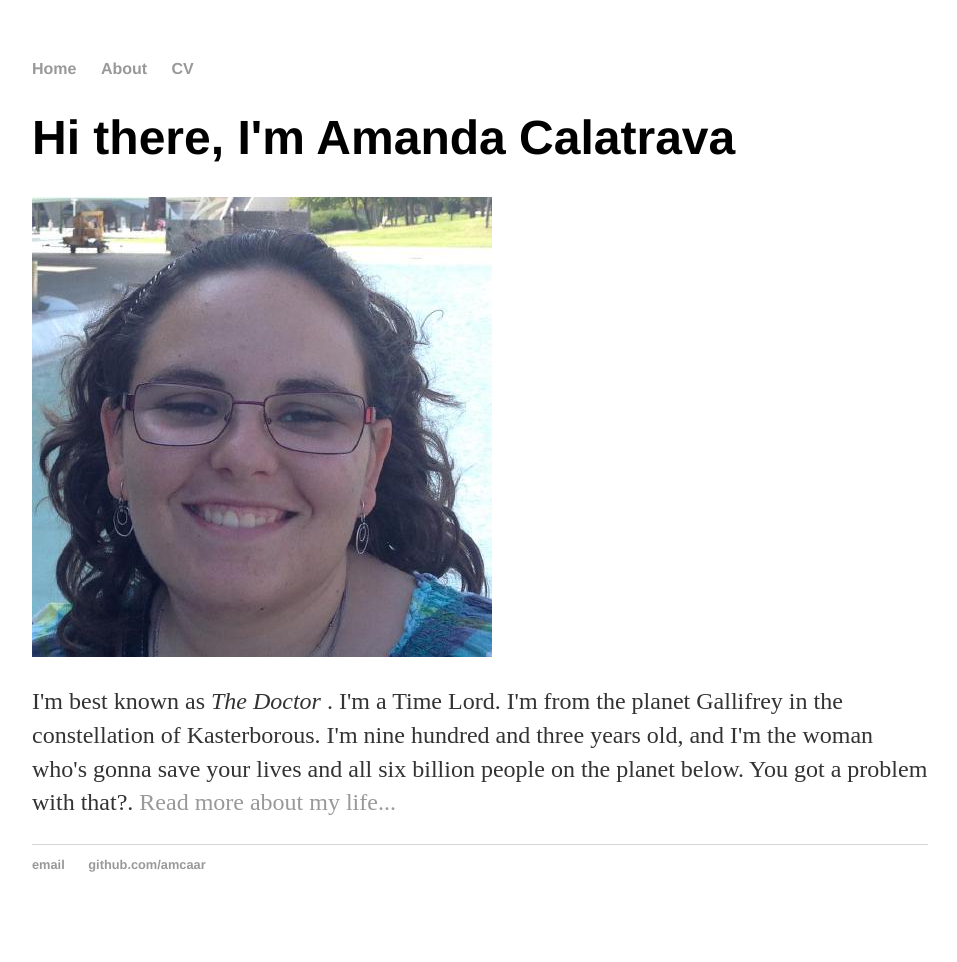
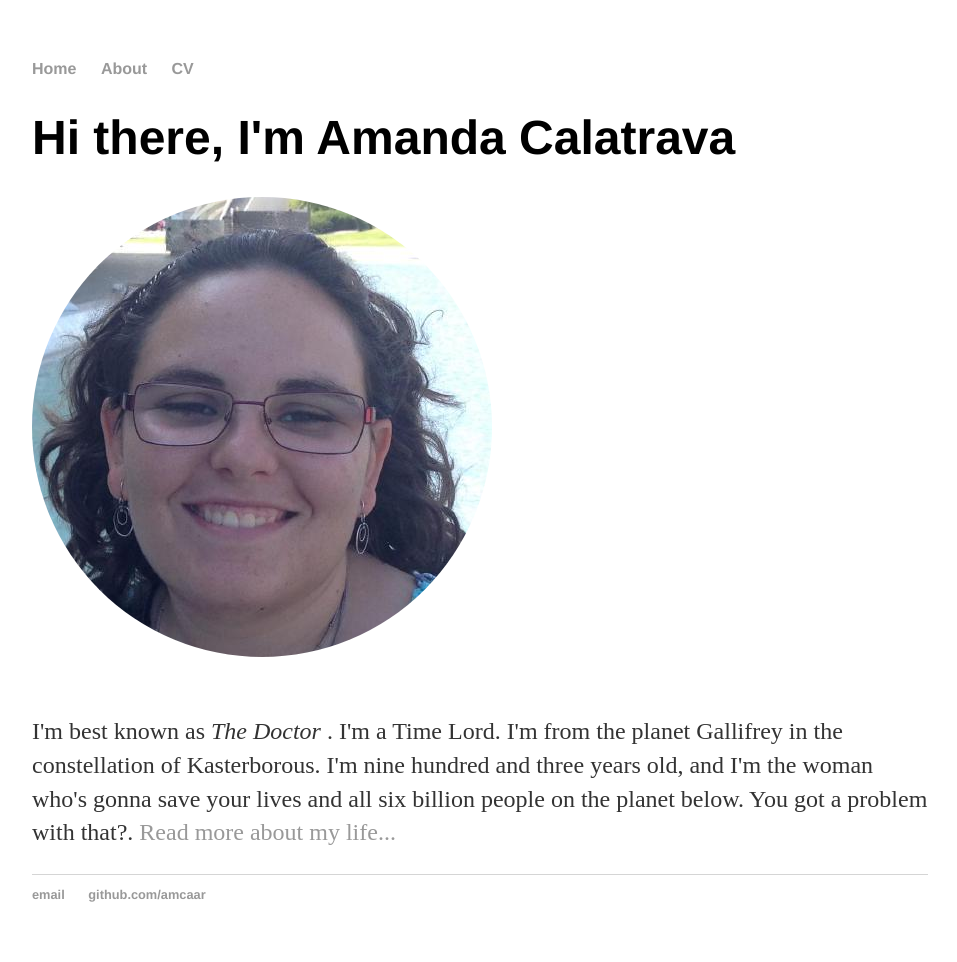
Before and after one commit to amcaar/amcaar.github.io, a Jekyll site: the page built from index.html, in a window 1280 px wide. Shown: the whole page, without its empty margins (160-1117 px from the left). Built offline with Jekyll 4.4.1, drawn with Linux system fonts in a browser that asks for light colours; before the commit the page ends 932 px from its top, so only the background shows below that.

Commit message:
Update main.css

```diff
--- a/css/main.css
+++ b/css/main.css
@@ -38,6 +38,12 @@ ul.posts {
     font-size: 1.5em;
 }
 
+img.avatar { margin-bottom: 30px; }
+
+.img-circle {
+  border-radius: 50%;
+}
+
 ul.posts li {
     list-style: none;
 }
```
